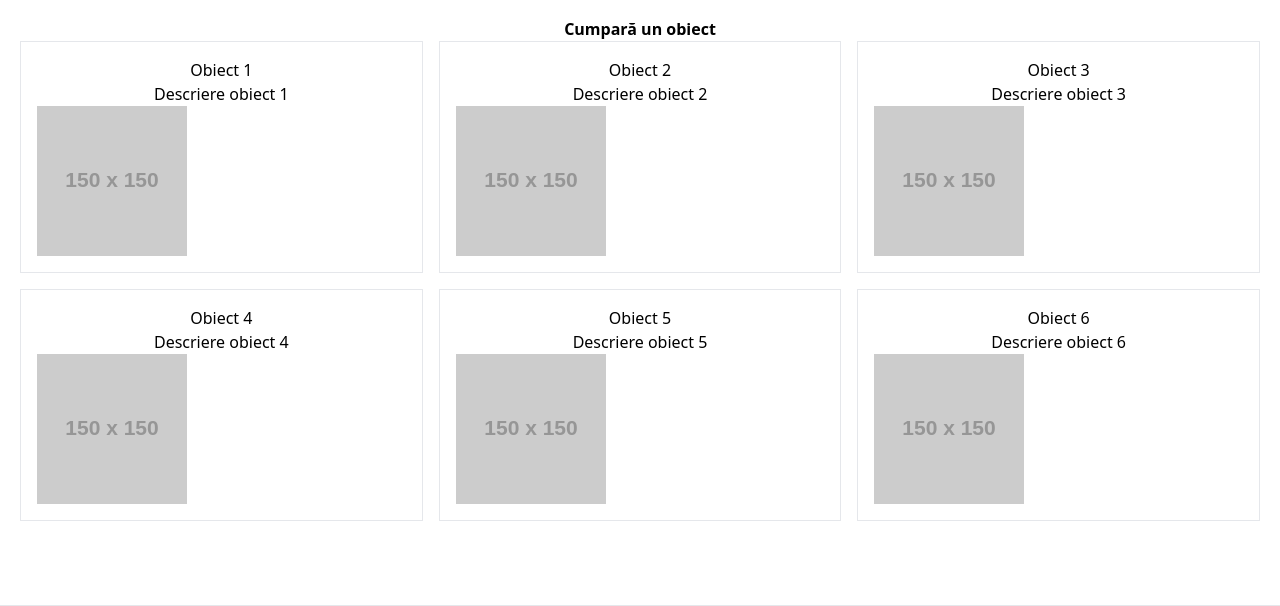
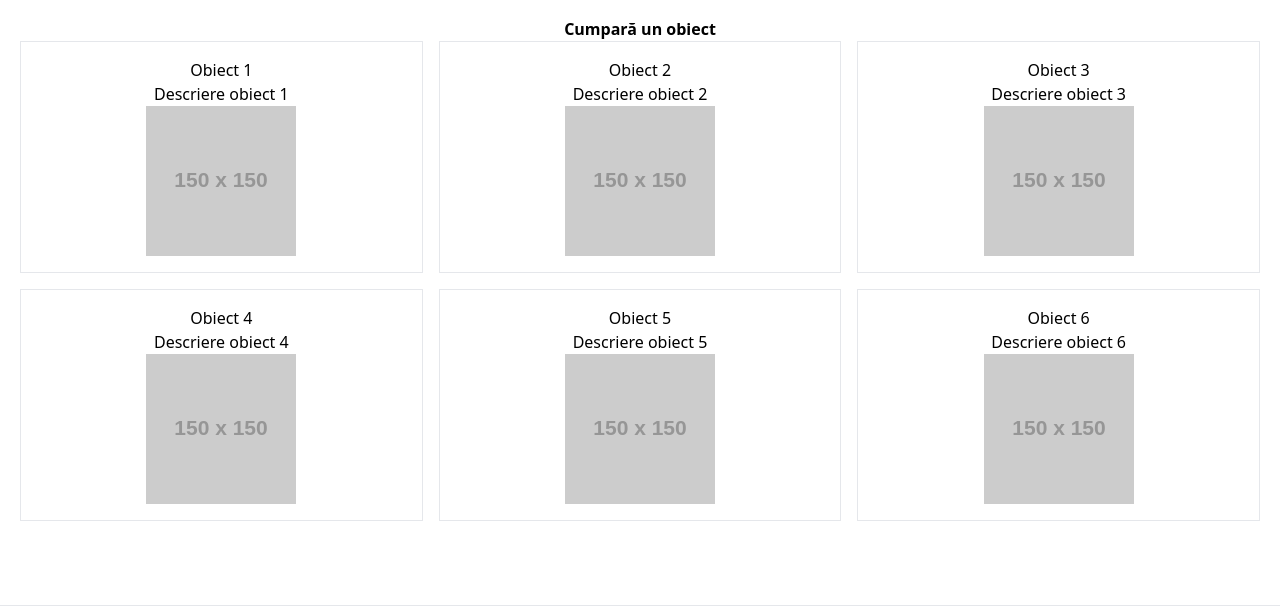
Before and after one commit to SerbanHiro/ITFest2024, a plain HTML site: page MarketplacePage/index.html in a window 1280 px wide. Both pictures are taken after a click on the button "Cumpara". Shown: the part 207-813 px from the top of the page. Drawn offline with nearby package versions, Linux system fonts and the light colour scheme; placeholder pictures from the web are drawn by us.

Commit message:
Update index.html

```diff
--- a/MarketplacePage/index.html
+++ b/MarketplacePage/index.html
@@ -7,6 +7,11 @@
     <link rel="stylesheet" href="style.css">
     <link rel="stylesheet" href="https://unpkg.com/tailwindcss@2.2.19/dist/tailwind.min.css"/>
     <link href="https://fonts.googleapis.com/css?family=Source+Sans+Pro:400,700" rel="stylesheet" />
+    <style>
+      audio, canvas, embed, iframe, img, object, svg, video {
+        display: initial;
+      }
+    </style>
 </head>
 <body class="font-sans leading-normal tracking-normal bg-gray-100 flex flex-col h-screen">
 
```
